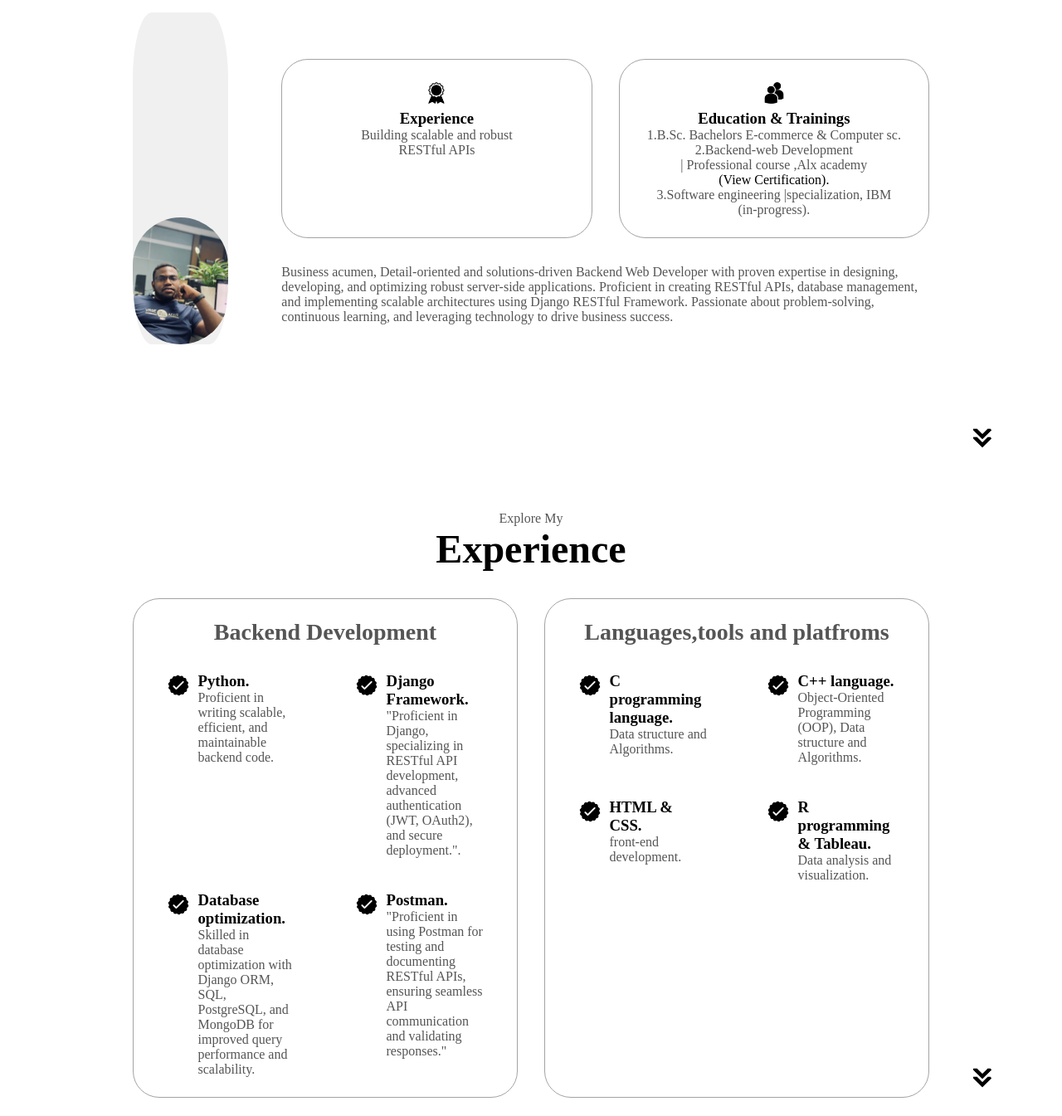
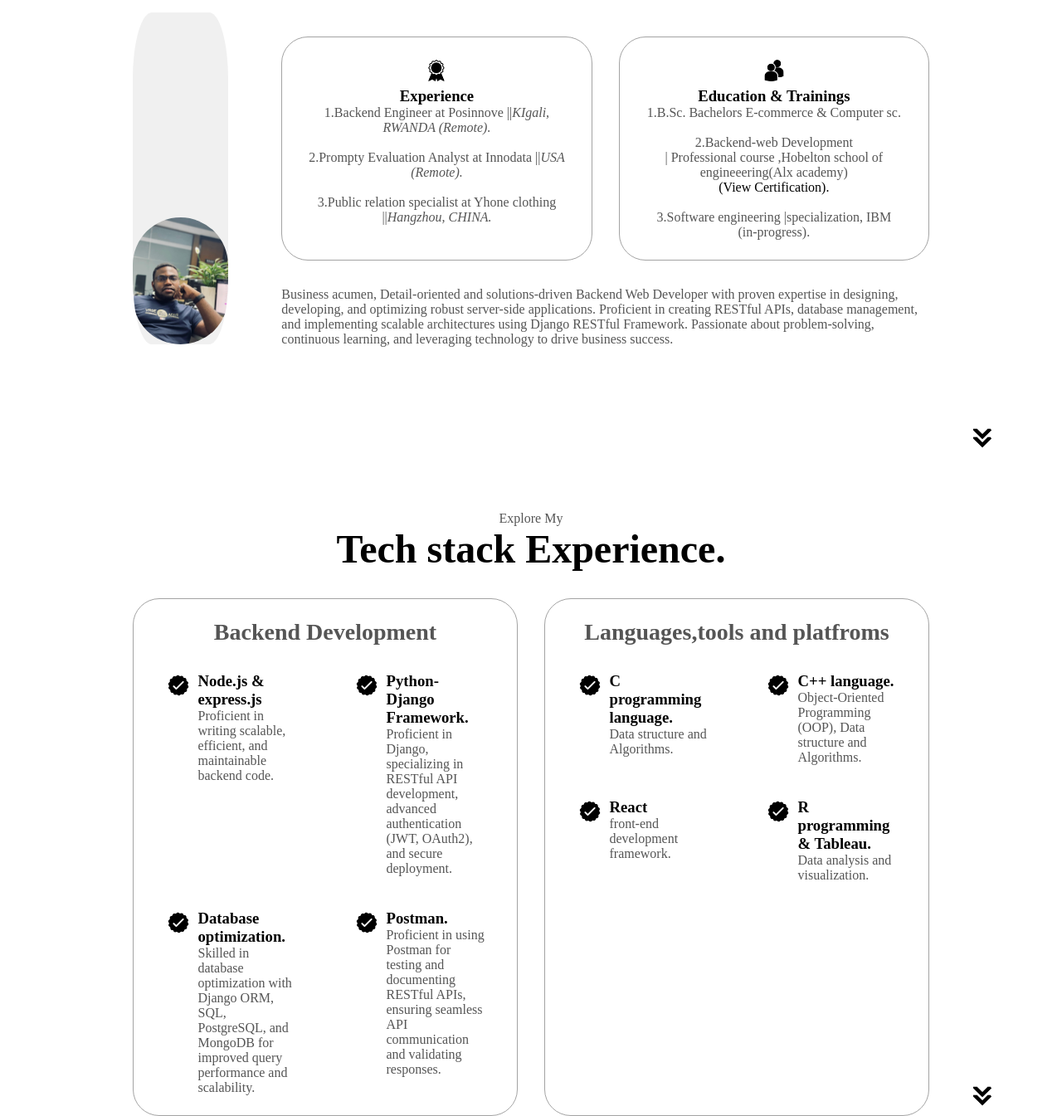
Before and after one commit to Agape-pr/personal-repo, a plain HTML site: page index.html in a window 1280 px wide. Shown: the part 1080-2425 px from the top of the page at 83% size. Drawn offline with Linux system fonts and the light colour scheme.

Commit message:
updated my personall

```diff
--- a/index.html
+++ b/index.html
@@ -43,7 +43,7 @@
       <div class="section__text">
         <p class="section__text__p1">Hello, I'm</p>
         <h1 class="title">Agape Mugisha</h1>
-        <p class="section__text__p2">Backend Developer</p>
+        <p class="section__text__p2">Backend Engineer</p>
         <div class="btn-container">
           <button
             class="btn btn-color-2"
@@ -92,7 +92,9 @@
                 class="icon"
               />
               <h3>Experience</h3>
-              <p>Building scalable and robust  <br />RESTful APIs</p>
+              <p>1.Backend Engineer at Posinnove ||<i>KIgali, RWANDA (Remote).</i></p><br>
+              <p>2.Prompty Evaluation Analyst at Innodata ||<i>USA (Remote).</i></p><br>
+              <p>3.Public relation specialist at Yhone clothing ||<i>Hangzhou, CHINA.</i></p>
             </div>
             <div class="details-container">
               <img
@@ -101,8 +103,8 @@
                 class="icon"
               />
               <h3>Education & Trainings</h3>
-              <p>1.B.Sc. Bachelors E-commerce & Computer sc. <br /></p>
-              <p>2.Backend-web Development<br />| Professional course ,Alx academy<br><a href="https://drive.google.com/file/d/1NCfhLvGua97hkJ0HdHB5gw1Rwhb91ltd/view?usp=drive_link">(View Certification).</a> </p>
+              <p>1.B.Sc. Bachelors E-commerce & Computer sc. </p><br>
+              <p>2.Backend-web Development<br />| Professional course ,Hobelton school of engineeering(Alx academy)<br><a href="https://drive.google.com/file/d/1NCfhLvGua97hkJ0HdHB5gw1Rwhb91ltd/view?usp=drive_link">(View Certification).</a> </p><br>
               <p>3.Software engineering |specialization, IBM  <br />(in-progress).</p>
             </div>
           </div>
@@ -127,7 +129,7 @@
     </section>
     <section id="experience">
       <p class="section__text__p1">Explore My</p>
-      <h1 class="title">Experience</h1>
+      <h1 class="title">Tech stack Experience.</h1>
       <div class="experience-details-container">
         <div class="about-containers">
           <div class="details-container">
@@ -140,7 +142,7 @@
                   class="icon"
                 />
                 <div>
-                  <h3>Python.</h3>
+                  <h3>Node.js & express.js</h3>
                   <p>Proficient in writing scalable, efficient, and maintainable backend code.</p>
                 </div>
               </article>
@@ -151,9 +153,9 @@
                   class="icon"
                 />
                 <div>
-                  <h3>Django Framework.</h3>
-                  <p>"Proficient in Django, specializing in RESTful API development,
-                     advanced authentication (JWT, OAuth2), and secure deployment.".</p>
+                  <h3>Python-Django Framework.</h3>
+                  <p>Proficient in Django, specializing in RESTful API development,
+                     advanced authentication (JWT, OAuth2), and secure deployment.</p>
                 </div>
               </article>
               <article>
@@ -176,8 +178,8 @@
                 />
                 <div>
                   <h3>Postman.</h3>
-                  <p>"Proficient in using Postman for testing and documenting RESTful APIs,
-                    ensuring seamless API communication and validating responses."</p>
+                  <p>Proficient in using Postman for testing and documenting RESTful APIs,
+                    ensuring seamless API communication and validating responses.</p>
                 </div>
               </article>
 
@@ -218,8 +220,8 @@
                   class="icon"
                 />
                 <div>
-                  <h3>HTML & CSS.</h3>
-                  <p>front-end development.</p>
+                  <h3>React </h3>
+                  <p>front-end development framework.</p>
                 </div>
               </article>
               <article>
```
Also changed, not shown: 4 other files.
